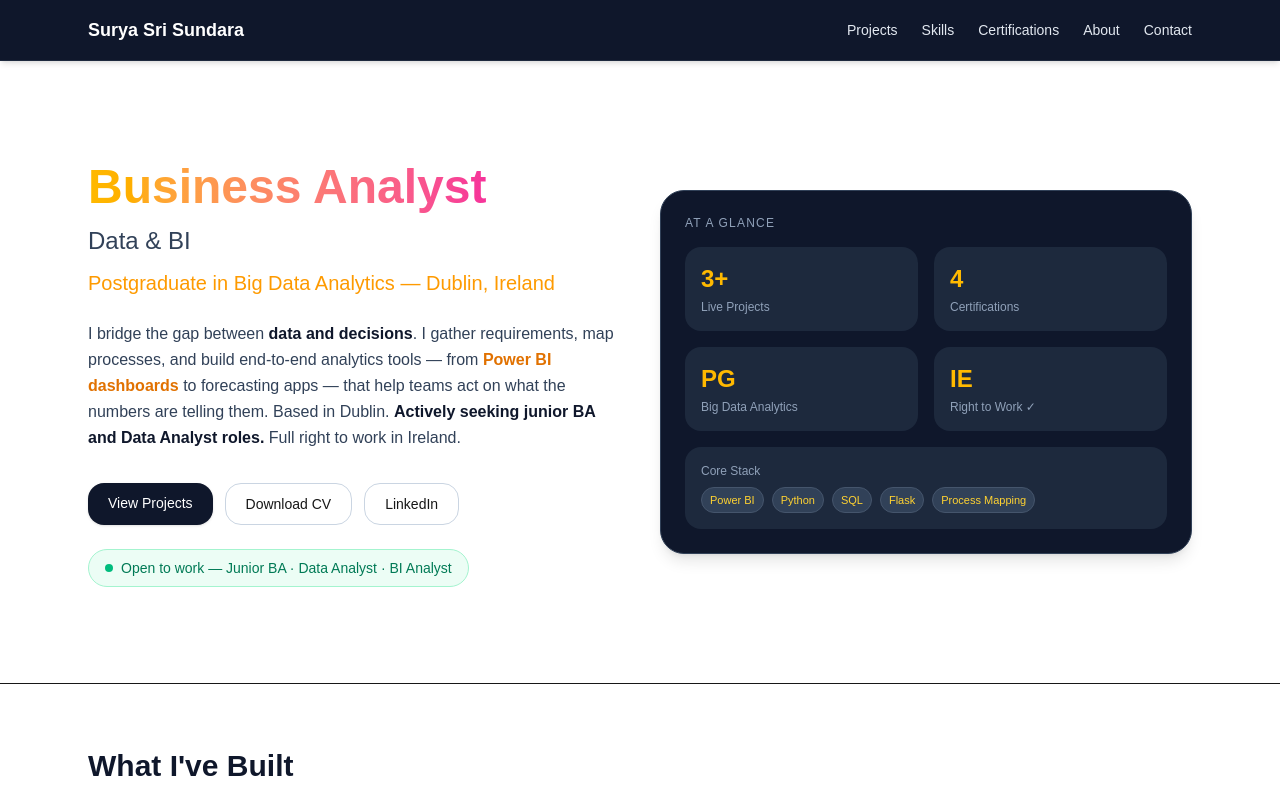
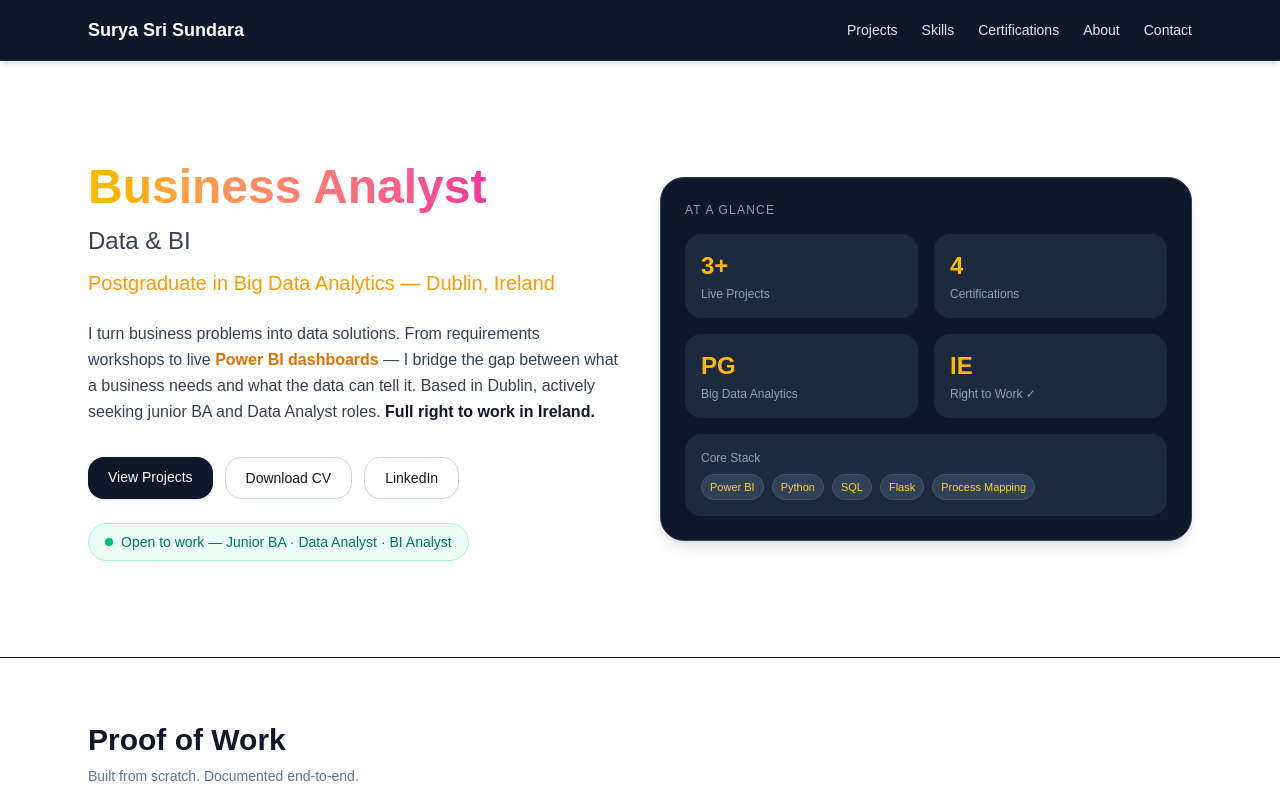
Before and after one commit to SuryaSri549/surya_portfolio, a Next.js app: page / in a window 1280 px wide. Shown: the top 794 px of the page. Built offline with nearby package versions, Linux system fonts and the light colour scheme.

Commit message:
Update page.tsx

```diff
--- a/app/page.tsx
+++ b/app/page.tsx
@@ -11,7 +11,7 @@ export default function Home() {
     {
       title: "AI in Military — National Conference Paper",
       description:
-    "Research paper examining India AI capabilities in defence — covering autonomous systems, robotics, and military strategy. Presented at AICTA 2020, a DST-CURIE-AI sponsored national conference at Sri Padmavati Mahila Visvavidyalayam.",
+        "Research paper examining India\u2019s AI capabilities in defence — covering autonomous systems, robotics, and military strategy. Presented at AICTA 2020, a DST-CURIE-AI sponsored national conference at Sri Padmavati Mahila Visvavidyalayam.",
       link: "/Certificate_of_Paper_Submission_on_Artificial_Intelligence.png",
       tags: ["Research", "AI", "Academic Writing", "Analysis", "AICTA 2020"],
       live: false,
@@ -145,16 +145,11 @@ export default function Home() {
               </span>
             </h1>
             <p className="mt-6 text-slate-700 leading-relaxed">
-              I bridge the gap between{" "}
-              <span className="font-semibold text-slate-900">data and decisions</span>. I gather
-              requirements, map processes, and build end-to-end analytics tools — from{" "}
-              <span className="font-semibold text-amber-600">Power BI dashboards</span> to
-              forecasting apps — that help teams act on what the numbers are telling them.
-              Based in Dublin.{" "}
-              <span className="font-semibold text-slate-900">
-                Actively seeking junior BA and Data Analyst roles.
-              </span>{" "}
-              Full right to work in Ireland.
+              I turn business problems into data solutions. From requirements workshops to live{" "}
+              <span className="font-semibold text-amber-600">Power BI dashboards</span> — I bridge
+              the gap between what a business needs and what the data can tell it. Based in Dublin,
+              actively seeking junior BA and Data Analyst roles.{" "}
+              <span className="font-semibold text-slate-900">Full right to work in Ireland.</span>
             </p>
             <div className="mt-8 flex flex-wrap gap-3">
               <a
@@ -229,7 +224,7 @@ export default function Home() {
       {/* Projects */}
       <section id="projects" className="bg-white border-t">
         <div className="max-w-6xl mx-auto px-6 py-16">
-          <h2 className="text-3xl font-semibold text-slate-900">What I've Built</h2>
+          <h2 className="text-3xl font-semibold text-slate-900">Proof of Work</h2>
           <p className="text-slate-500 mt-2 text-sm">Built from scratch. Documented end-to-end.</p>
           <div className="grid md:grid-cols-3 gap-6 mt-8">
             {projects.map((p) => (
@@ -400,7 +395,7 @@ export default function Home() {
         <div className="max-w-6xl mx-auto px-6 py-16">
           <h2 className="text-3xl font-semibold text-slate-900">Contact</h2>
           <p className="text-slate-500 mt-2 mb-6 text-sm">
-            Open to junior BA, Data Analyst, and BI Analyst roles - let&apos;s talk.
+            Open to junior BA, Data Analyst, and BI Analyst roles — let&apos;s talk.
           </p>
           <div className="space-y-3">
             <p className="text-slate-700">
```
Lines whose indentation alone changed are shown as unchanged.
